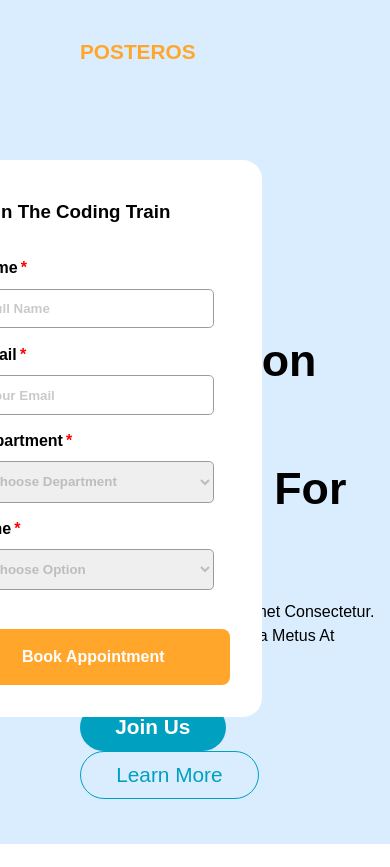
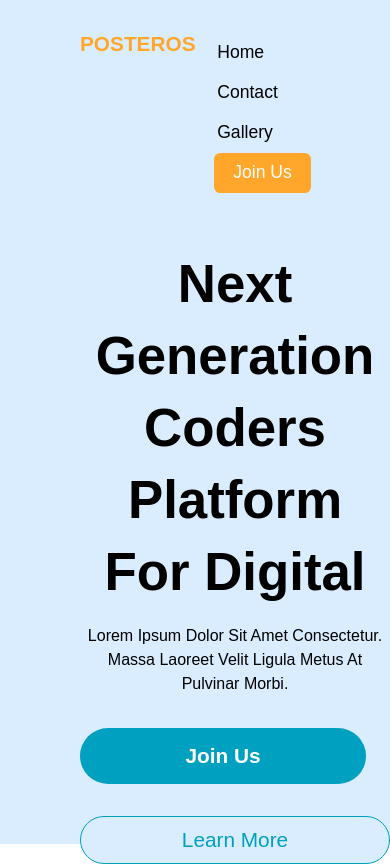
Before and after one commit to Ann-Codewriter/Posteros, a plain HTML site: page index.html in a window 390 px wide. Shown: the top 867 px of the page. Before the commit the page ends 844 px from the top, so only its background shows below. Drawn offline with Linux system fonts and the light colour scheme.

Commit message:
Add media queries.

```diff
--- a/css/style.css
+++ b/css/style.css
@@ -125,6 +125,18 @@ nav ul li a:hover{
     font-size: 1rem;
 }
 
+.form-btn{
+    display: block;
+    margin-top: 2rem;
+    text-decoration: none;
+    color: white;
+    font-weight: 600;
+    font-size: 1rem;
+    background-color: #FFA62B;
+    padding: 0.5rem 3rem 0.5rem 3rem;
+    border-radius: 0.5rem;
+}
+
 .input-field{
     width: 15rem;
     outline: none;
@@ -158,14 +170,82 @@ input::placeholder{
     margin: 0.2rem;
 }
 
+
+@media(max-width:700px){
+.hero-text h1{
+    font-weight: 600;
+    text-align: center;
+    font-size: 3.3rem;
+    line-height: 4.5rem;
+}
+
+.hero-text p{
+    font-size: 1rem;
+    margin-bottom: 2rem;
+    text-align: center;
+    text-transform: capitalize;
+}
+
+.join-us{
+    position: relative;
+    display: block;
+    color: white;
+    align-content: center;
+    text-decoration: none;
+    font-size: 1.3rem;
+    font-weight: 700;
+    background-color: #00A0C1;
+    padding: 1rem 2rem 1rem 2rem;
+    border-radius: 3rem;
+    margin-bottom: 2rem;
+}
+
+.learn-more{
+    position: relative;
+    display: block;
+    color: #00A0C1;
+    text-align: center;
+    text-decoration: none;
+    font-size: 1.3rem;
+    background-color: #D9EDFF;
+    padding: 0.7rem 2rem 0.7rem 2rem;
+    border: 0.1rem solid #00A0C1;
+    border-radius: 3rem;
+}
+
+.form{
+    position: relative;
+    display: block;
+    margin-left: 15rem;
+    top: 2rem;
+    background-color: white;
+    max-width: 20rem;
+    padding: 1.5rem;
+    border-radius: 1.2rem;
+    line-height: 2.5rem;
+    box-shadow: none;
+}
+
 .form-btn{
-    display: block;
     margin-top: 2rem;
     text-decoration: none;
     color: white;
     font-weight: 600;
+    text-align: center;
     font-size: 1rem;
     background-color: #FFA62B;
-    padding: 0.5rem 3rem 0.5rem 3rem;
+    padding: 0.5rem 1rem 0.5rem 1rem;
     border-radius: 0.5rem;
 }
+
+nav ul{
+    display: inline-block;
+    position: absolute;
+    width: 10rem;
+    height: 100vh;
+    top: 0;
+    right: 0;
+    text-align: left;
+    margin: 2rem;
+}
+}
```
